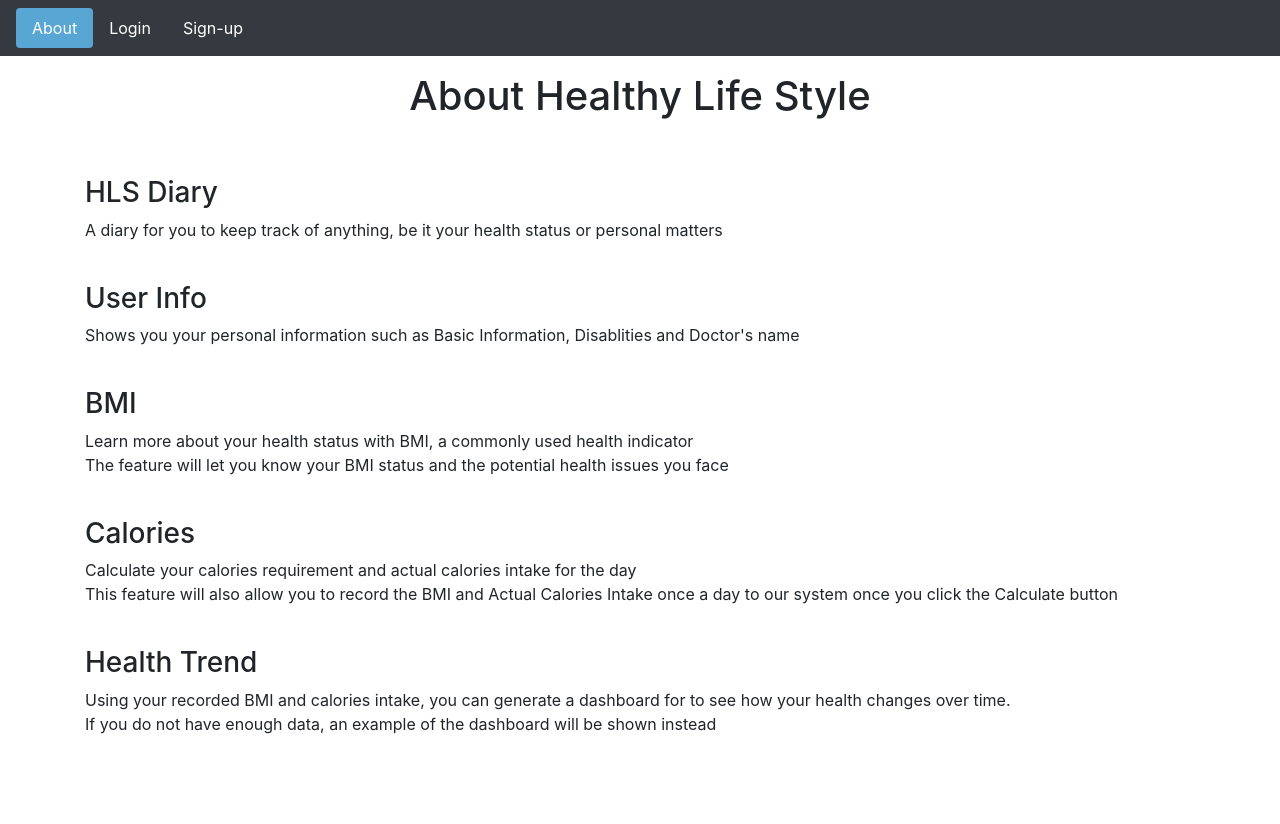
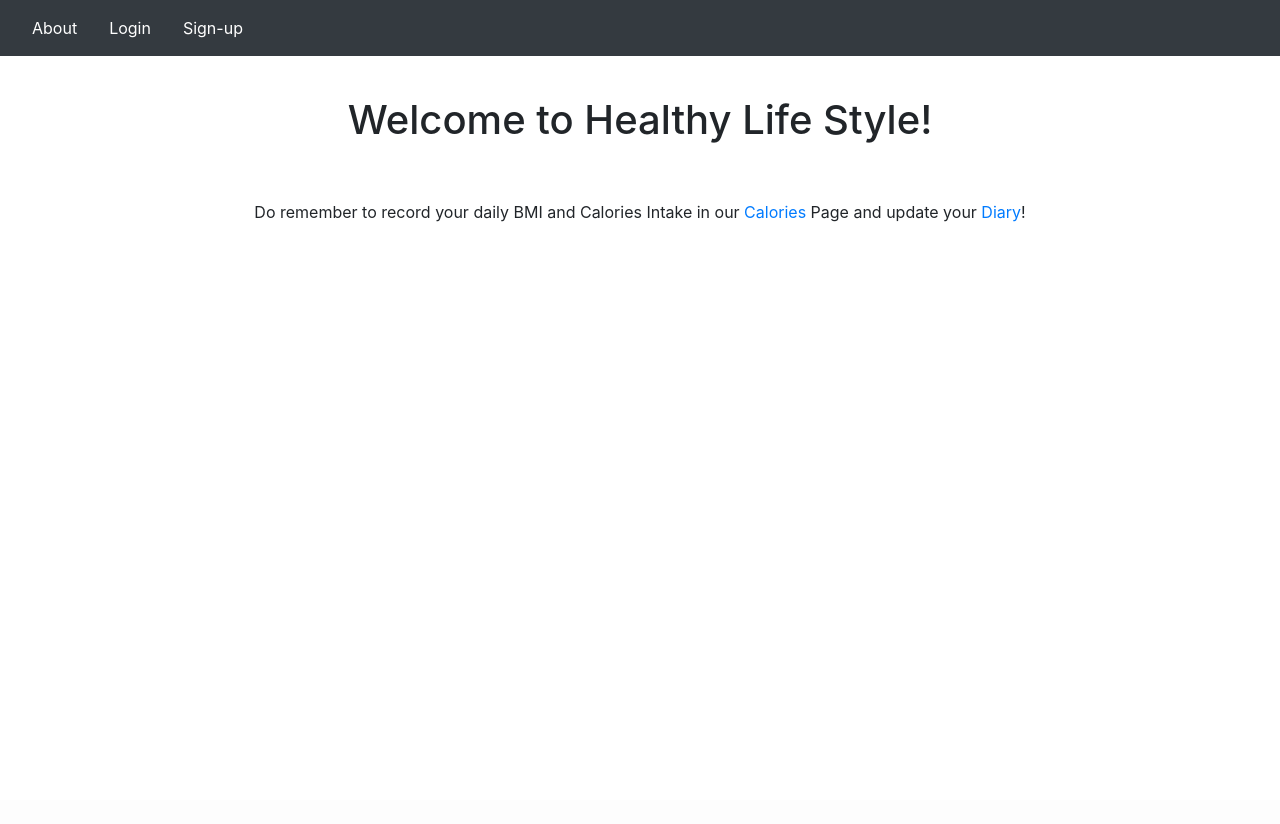
Before and after one commit to Xavier-NP/Healthty-Life-Style, a Flask app: page /about in a window 1280 px wide. After the commit the page ends 222 px from the top, so only its background shows below. Run offline with Flask 2, Linux system fonts and the light colour scheme; some libraries are stand-ins or nearby versions.

Commit message:
Update about.html

```diff
--- a/WebApp/website/templates/about.html
+++ b/WebApp/website/templates/about.html
@@ -1,35 +1,14 @@
 {% extends "base.html" %}
-{% set active_page = 'about' %}
+{% set active_page = 'home' %}
 <!--Title-->
-{%block title%} About Us {% endblock %}
+{%block title%} Home {% endblock %}
 <!--Content-->
 {%block content%}
-<h1 align = "center">About Healthy Life Style</h1>
+<br>
+<h1 align = "center">Welcome to Healthy Life Style!</h1>
+<p align = "center">
 <br><br>
-
-<h3>HLS Diary</h3>
-<p>A diary for you to keep track of anything, be it your health status or personal matters</p>
-<br>
-
-<h3>User Info</h3>
-<p>Shows you your personal information such as Basic Information, Disablities and Doctor's name</p>
-<br>
-
-<h3>BMI</h3>
-<p>Learn more about your health status with BMI, a commonly used health indicator
-    <br>
-    The feature will let you know your BMI status and the potential health issues you face
+Do remember to record your daily BMI and Calories Intake in our <a href="/calories">Calories</a> Page
+and update your <a href="/diary">Diary</a>!
 </p>
-<br>
-
-<h3>Calories</h3>
-<p>Calculate your calories requirement and actual calories intake for the day<br>
-This feature will also allow you to record the BMI and Actual Calories Intake once a day to our system once you click the Calculate button</p>
-
-<br>
-<h3>Health Trend</h3>
-<p>Using your recorded BMI and calories intake, you can generate a dashboard for to see how your
-    health changes over time.<br>If you do not have enough data, an example of the dashboard will be shown instead
-</p>
-<br><br><br>
 {% endblock%}
```
